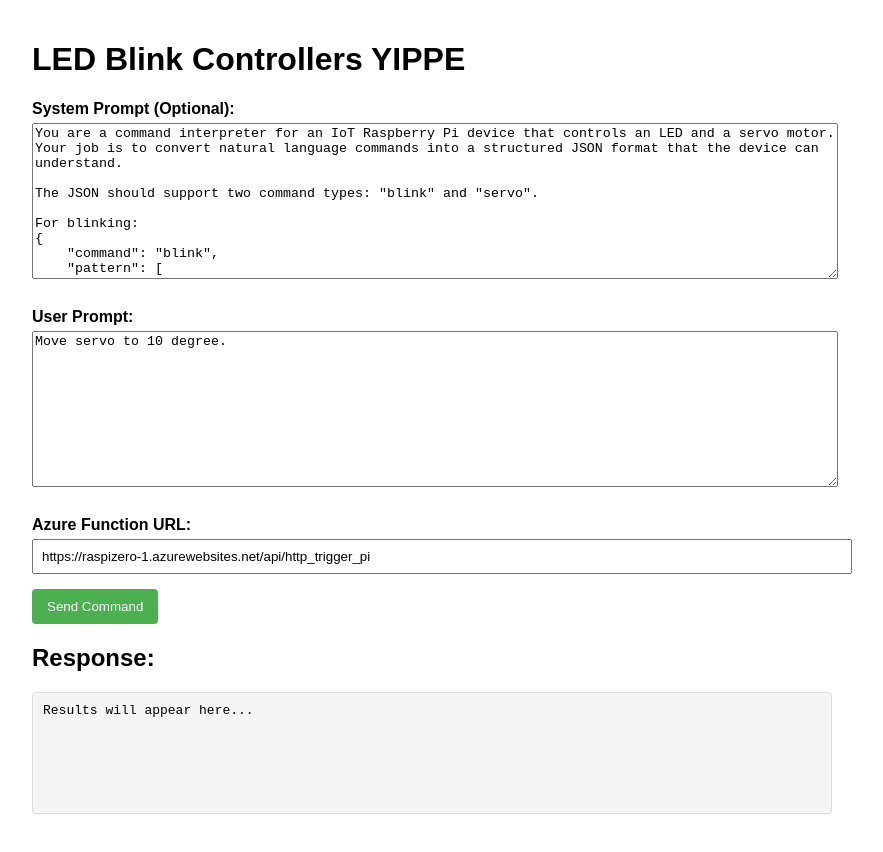
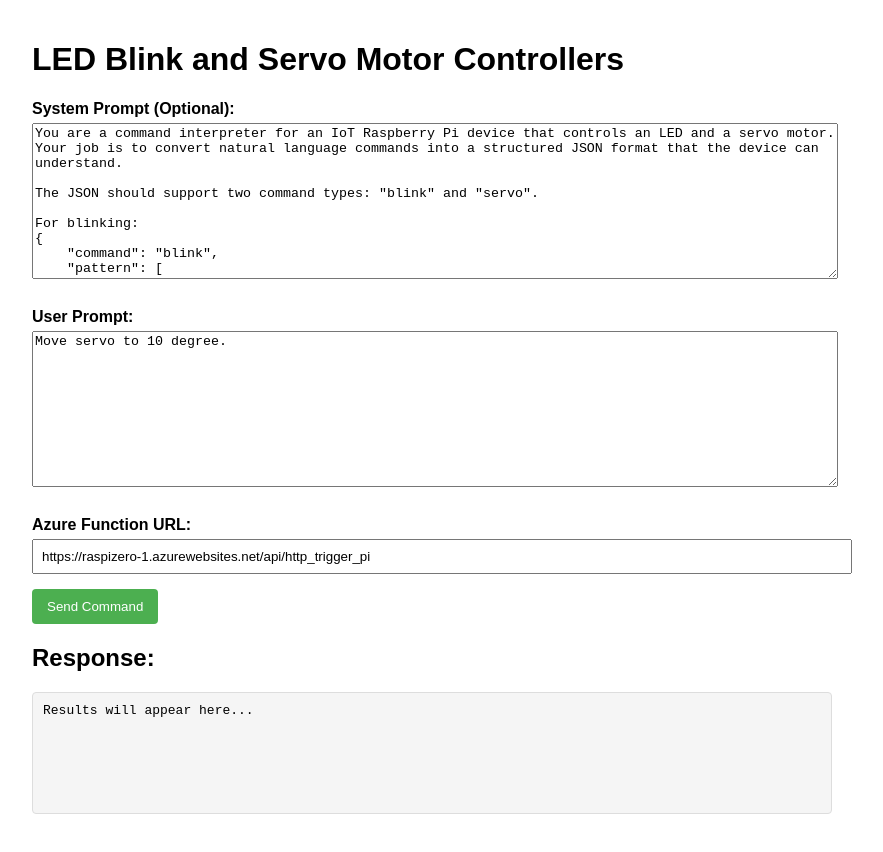
Before and after one commit to cheahhueyy/Funcloud, a website: page src/index.html in a window 1280 px wide. Shown: the whole page, without its empty margins (208-1091 px from the left). Drawn offline with Linux system fonts and the light colour scheme.

Commit message:
Update index.html

```diff
--- a/src/index.html
+++ b/src/index.html
@@ -61,7 +61,7 @@
     </style>
 </head>
 <body>
-    <h1>LED Blink Controllers YIPPE</h1>
+    <h1>LED Blink and Servo Motor Controllers</h1>
 
     <div class="form-group">
         <label for="system-prompt">System Prompt (Optional):</label>
```
